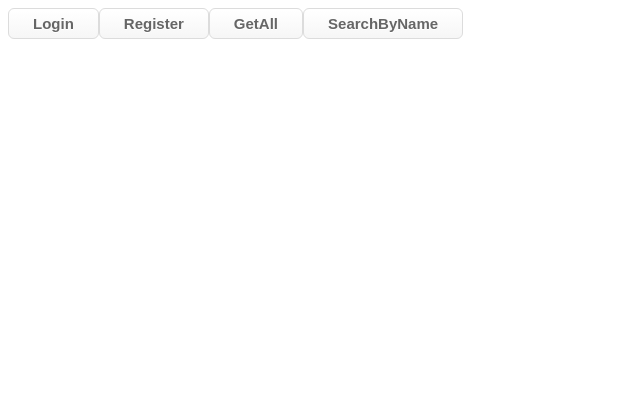
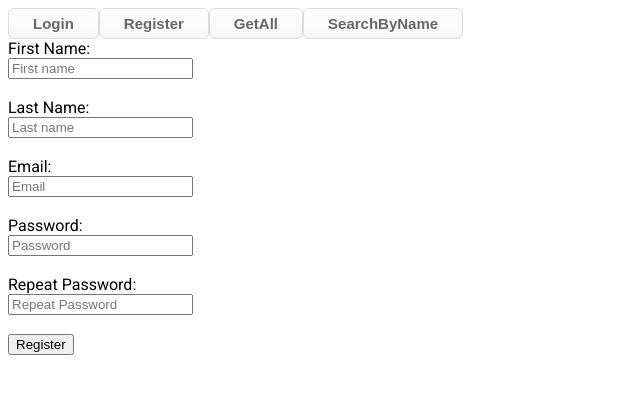
Before and after one commit to EricB-59/NurseProject_FE-Angular, an Angular app: page / in a window 1280 px wide. Shown: the top 394 px of the page, without its empty margins (0-640 px from the left). Built offline with nearby package versions, Linux system fonts and the light colour scheme.

Commit message:
#20 user path fix

```diff
--- a/src/app/app-routing.module.ts
+++ b/src/app/app-routing.module.ts
@@ -6,6 +6,7 @@ import { LoginNursesComponent } from './login-nurses/login-nurses.component';
 import { RegisterNursesComponent } from './register-nurses/register-nurses.component';
 
 const routes: Routes = [
+  { path: '', component: RegisterNursesComponent },
   { path: 'getAll', component: GetAllNursesComponent },
   { path: 'login', component: LoginNursesComponent },
   { path: 'register', component: RegisterNursesComponent },
--- a/src/app/data/DATA.json
+++ b/src/app/data/DATA.json
@@ -64,5 +64,11 @@
     "last_name": "Sanchez",
     "email": "guillemsanchez@gmail.com",
     "password": "123456"
+  },
+  {
+    "first_name": "admin",
+    "last_name": "admin",
+    "email": "admin@gmail.com",
+    "password": "1234"
   }
 ]
--- a/src/app/register-nurses/register-nurses.component.html
+++ b/src/app/register-nurses/register-nurses.component.html
@@ -1,33 +1,46 @@
 <form [formGroup]="form" (submit)="register()">
   <label>
     First Name:
-        <br>
-        <input type="text" formControlName="first_name" placeholder="First name">
+    <br />
+    <input type="text" formControlName="first_name" placeholder="First name" />
   </label>
-    <br> <br>
+  <br />
+  <br />
   <label>
     Last Name:
-        <br>
-        <input type="text" formControlName="last_name" placeholder="Last name">
+    <br />
+    <input type="text" formControlName="last_name" placeholder="Last name" />
   </label>
-    <br> <br>
+  <br />
+  <br />
   <label>
     Email:
-        <br>
-        <input type="email" formControlName="email" placeholder="Email">
+    <br />
+    <input type="email" formControlName="email" placeholder="Email" />
   </label>
-    <br> <br>
+  <br />
+  <br />
   <label>
     Password:
-        <br>
-        <input type="password" formControlName="password" placeholder="Password">
+    <br />
+    <input type="password" formControlName="password" placeholder="Password" />
   </label>
-    <br> <br>
+  <br />
+  <br />
   <label>
     Repeat Password:
-        <br>
-        <input type="password" formControlName="repeat_password" placeholder="Repeat Password">
+    <br />
+    <input
+      type="password"
+      formControlName="repeat_password"
+      placeholder="Repeat Password"
+    />
   </label>
-    <br> <br>
+  <br />
+  <br />
   <button type="submit">Register</button>
 </form>
+
+@if(existe){
+<div class="respuesta" id="correct">REGISTRADO CORRECTAMENTE</div>
+}
--- a/src/app/register-nurses/register-nurses.component.ts
+++ b/src/app/register-nurses/register-nurses.component.ts
@@ -1,34 +1,37 @@
 import { Component } from '@angular/core';
 import jsonData from '../data/DATA.json';
 import { FormControl, FormGroup, ReactiveFormsModule } from '@angular/forms';
+import { Router } from '@angular/router';
 
 @Component({
   selector: 'app-register-nurses',
   templateUrl: './register-nurses.component.html',
-  styleUrl: './register-nurses.component.css'
+  styleUrl: './register-nurses.component.css',
 })
 export class RegisterNursesComponent {
   nurses: any[] = jsonData;
+  existe: boolean = false;
+  constructor(private router: Router) {}
 
   form = new FormGroup({
     first_name: new FormControl(''),
     last_name: new FormControl(''),
     email: new FormControl(''),
     password: new FormControl(''),
-    repeat_password: new FormControl('')
+    repeat_password: new FormControl(''),
   });
-  // existe:boolean = false;
 
-
-  register(){
+  register() {
     if (this.form.value.password == this.form.value.repeat_password) {
       let nurse = {
         first_name: this.form.value.first_name,
         last_name: this.form.value.last_name,
         email: this.form.value.email,
-        password: this.form.value.password
-      }
+        password: this.form.value.password,
+      };
       console.log(nurse);
+      this.existe = true;
+      this.router.navigate(['/login']);
     }
   }
 }
```
Lines whose indentation alone changed are shown as unchanged.
